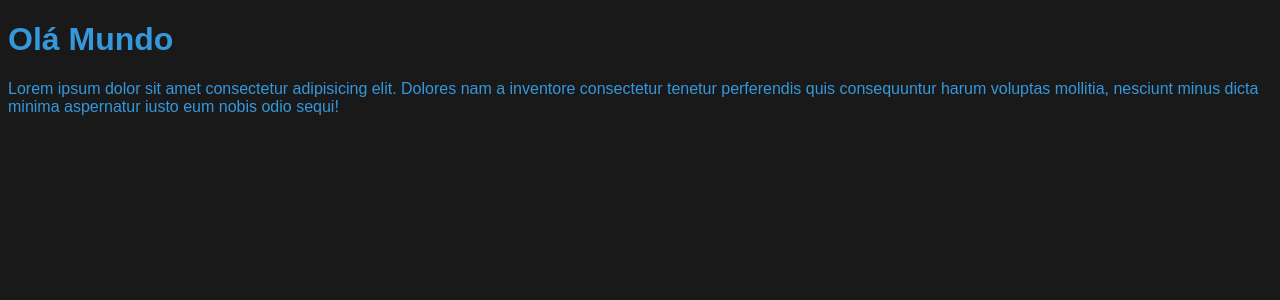
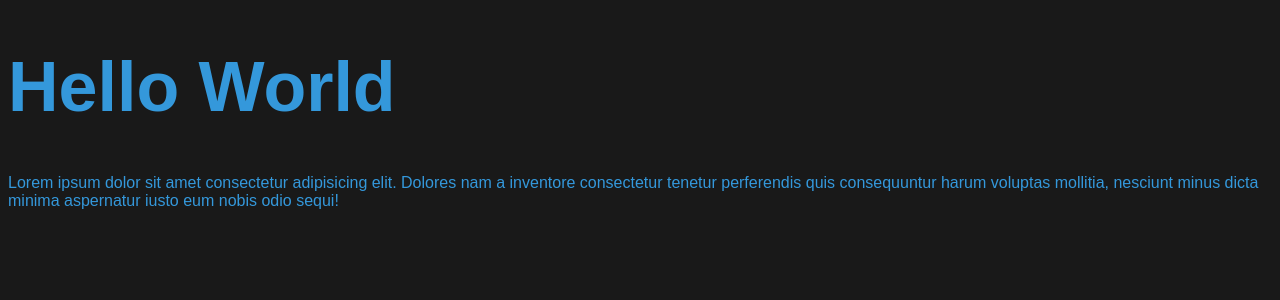
Before and after one commit to caiquejeronimo/chronos-pomodoro, a React (Vite) app: page / in a window 1280 px wide. Shown: the top 300 px of the page. Built offline with nearby package versions, Linux system fonts and the light colour scheme.

Commit message:
understanding modules inside a component

```diff
--- a/src/App.tsx
+++ b/src/App.tsx
@@ -1,9 +1,10 @@
 import './App.scss';
+import { Heading } from './styles/components/Heading';
 
 export function App() {
   return (
     <>
-      <h1>Olá Mundo</h1>
+      <Heading />
       <p>
         Lorem ipsum dolor sit amet consectetur adipisicing elit. Dolores nam a
         inventore consectetur tenetur perferendis quis consequuntur harum
--- /dev/null
+++ b/src/styles/components/Heading.module.scss
@@ -0,0 +1,3 @@
+.heading {
+  font-size: 70px;
+}
--- /dev/null
+++ b/src/styles/components/Heading.tsx
@@ -0,0 +1,6 @@
+import styles from './Heading.module.scss';
+
+export function Heading() {
+  console.log(styles);
+  return <h1 className={styles.heading}>Hello World</h1>;
+}
```
